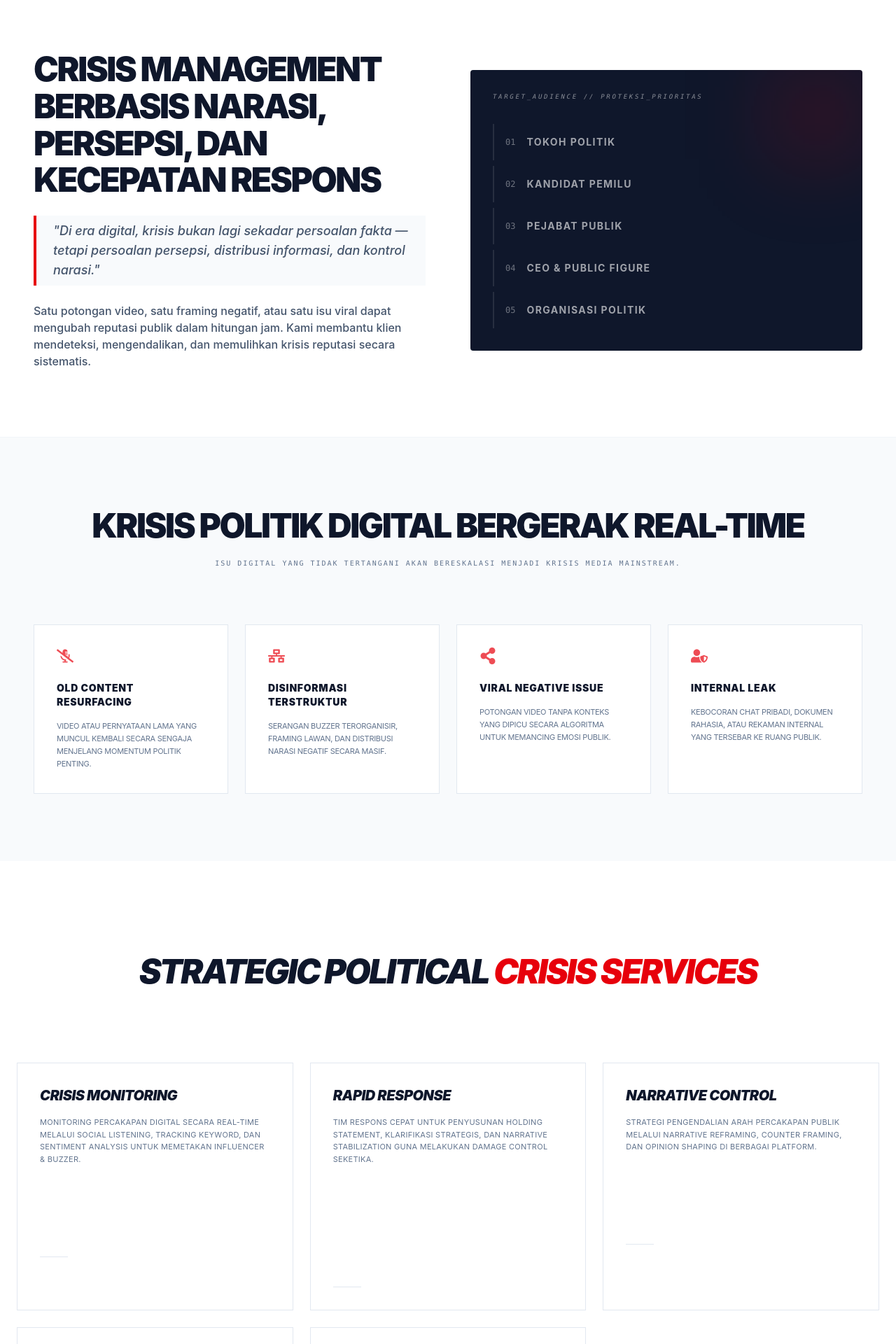
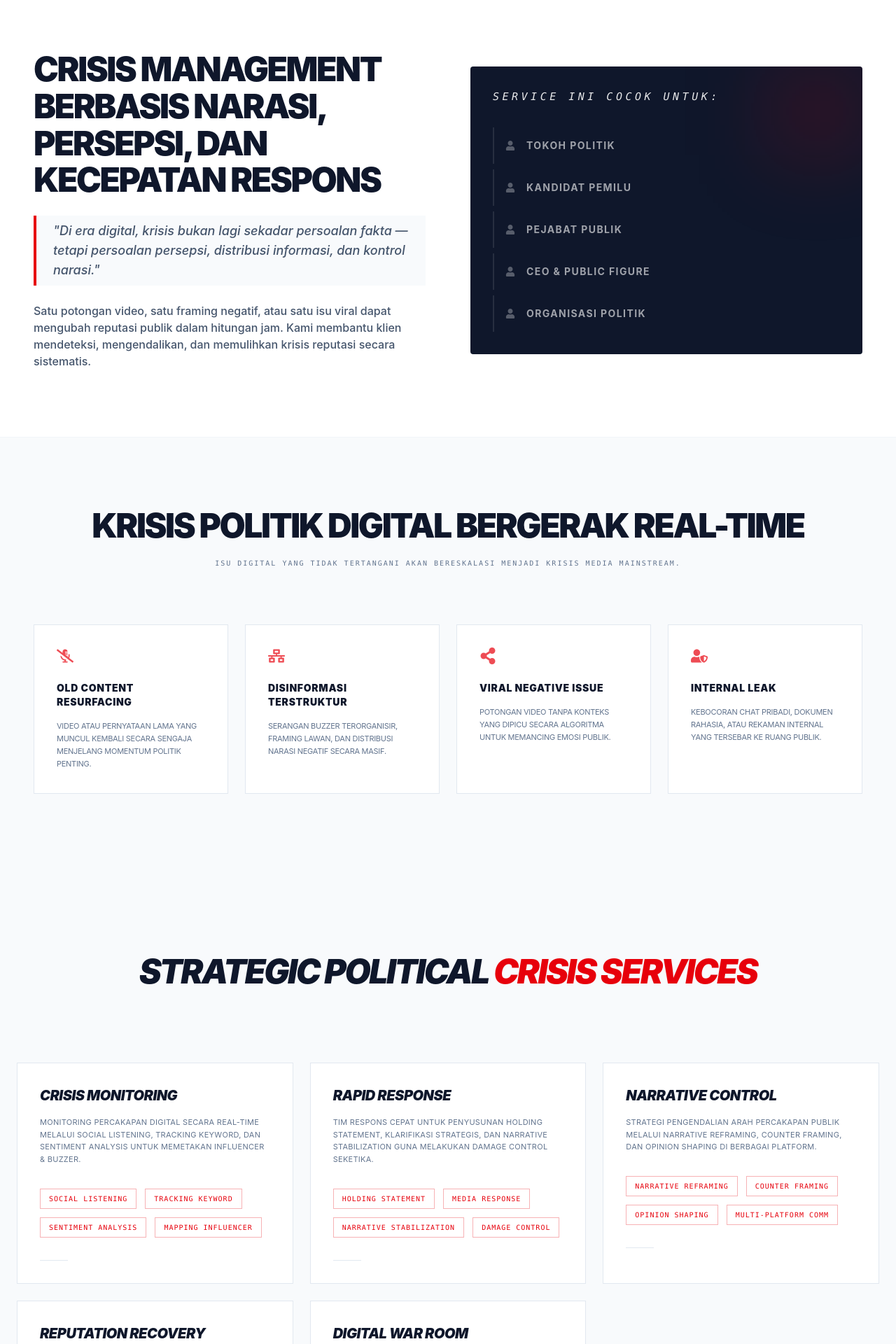
Before and after one commit to fjmahesa/crisis-management-web, a React (Vite) app: page / in a window 1280 px wide. Shown: the part 820-2740 px from the top of the page at 70% size. Built offline with nearby package versions, Linux system fonts and the light colour scheme.

Commit message:
update kecil tampilan

```diff
--- a/src/components/Footer.jsx
+++ b/src/components/Footer.jsx
@@ -33,7 +33,7 @@ export default function Footer() {
 
           {/* KOLOM 2: STRATEGIC LINKS (Span 3) */}
           <div className="md:col-span-3 space-y-6">
-            <h4 className="text-slate-900 dark:text-white text-[10px] font-mono tracking-[0.5em] uppercase font-black">Navigasi</h4>
+            {/* <h4 className="text-slate-900 dark:text-white text-[10px] font-mono tracking-[0.5em] uppercase font-black">Navigasi</h4> */}
             <ul className="space-y-4 text-[10px] font-bold tracking-widest uppercase">
               <li><Link to="/" className="text-slate-400 hover:text-red-600 transition-colors">Home</Link></li>
               <li><Link to="/layanan" className="text-slate-400 hover:text-red-600 transition-colors">About</Link></li>
--- a/src/components/Navbar.jsx
+++ b/src/components/Navbar.jsx
@@ -68,14 +68,14 @@ export default function Navbar() {
             {theme === 'dark' ? <FaSun size={12} /> : <FaMoon size={12} />}
           </button>
 
-          {/* CTA: KONTAK DARURAT / KONSULTASI RAHASIA */}
+          {/* CTA: KONTAK DARURAT / KONSULTASI RAHASIA
           <Link
             to="/contact"
             className="hidden md:flex items-center gap-2 bg-red-600 text-white px-5 py-2 hover:bg-red-700 transition-all font-black text-[10px] uppercase tracking-widest shadow-lg shadow-red-600/20"
           >
             <FaShieldAlt className="text-[12px]" />
             Konsultasi Rahasia
-          </Link>
+          </Link> */}
 
           {/* HAMBURGER (Mobile) */}
           <button
--- a/src/components/home/About.jsx
+++ b/src/components/home/About.jsx
@@ -1,5 +1,6 @@
 import React, { useState } from 'react';
 import { motion } from 'framer-motion';
+import { FaUser } from 'react-icons/fa'; // Import Ikon Person
 
 const fadeIn = {
   hidden: { opacity: 0, y: 20 },
@@ -7,7 +8,6 @@ const fadeIn = {
 };
 
 export default function About() {
-  // State khusus untuk menangani interaksi Tap di mobile
   const [activeTarget, setActiveTarget] = useState(null);
 
   const targets = [
@@ -24,7 +24,6 @@ export default function About() {
         <div className="grid grid-cols-1 lg:grid-cols-2 gap-12 md:gap-16 items-center">
 
           <motion.div initial="hidden" whileInView="visible" viewport={{ once: true }} variants={fadeIn}>
-            {/* <h4 className="text-red-600 font-mono text-[10px] tracking-[0.4em] uppercase font-bold mb-4">// Filosofi_Layanan</h4> */}
             <h2 className="text-3xl md:text-5xl font-black text-slate-900 dark:text-white leading-[1.1] tracking-tighter uppercase mb-6">
               Crisis Management Berbasis Narasi, Persepsi, dan Kecepatan Respons
             </h2>
@@ -45,13 +44,12 @@ export default function About() {
             className="relative p-6 md:p-8 bg-slate-900 text-white rounded-sm overflow-hidden"
           >
             <div className="absolute top-0 right-0 w-32 h-32 bg-red-600/20 blur-[60px]"></div>
-            <h3 className="font-mono text-[9px] tracking-[0.3em] uppercase mb-6 md:mb-8 opacity-50 italic">Target_Audience // Proteksi_Prioritas</h3>
+            <h3 className="font-mono text-[15px] tracking-[0.3em] uppercase mb-6 md:mb-8 opacity-90 italic">Service ini cocok untuk:</h3>
 
             <div className="flex flex-col gap-2">
               {targets.map((item, i) => (
                 <motion.div
                   key={i}
-                  // onClick hanya akan terasa efeknya di mobile melalui state activeTarget
                   onClick={() => setActiveTarget(i)}
                   className={`relative flex items-center gap-4 p-4 transition-all duration-300 cursor-pointer border-l-2 group
                     ${activeTarget === i
@@ -59,14 +57,12 @@ export default function About() {
                       : 'bg-transparent border-white/10 lg:hover:bg-red-600/5 lg:hover:border-red-600/50'
                     }`}
                 >
-                  {/* Indikator Angka */}
-                  <span className={`font-mono text-xs transition-colors duration-300
-                    ${activeTarget === i
-                      ? 'text-red-500'
-                      : 'text-white/40 lg:group-hover:text-red-500/70'
-                    }`}>
-                    0{i+1}
-                  </span>
+                  {/* Ikon Person Ganti Numbering */}
+                  <div className={`transition-colors duration-300 ${
+                    activeTarget === i ? 'text-red-500' : 'text-white/30 lg:group-hover:text-red-500/70'
+                  }`}>
+                    <FaUser size={14} />
+                  </div>
 
                   {/* Teks Target */}
                   <span className={`text-[10px] md:text-sm font-bold tracking-widest uppercase transition-all duration-300
@@ -77,7 +73,7 @@ export default function About() {
                     {item}
                   </span>
 
-                  {/* Shared Layout Glow untuk elemen yang benar-benar aktif (Mobile Tap) */}
+                  {/* Shared Layout Glow */}
                   {activeTarget === i && (
                     <motion.div
                       layoutId="activeBackground"
--- a/src/components/home/CTA.jsx
+++ b/src/components/home/CTA.jsx
@@ -43,7 +43,7 @@ export default function CTA() {
               whileTap={{ scale: 0.95 }}
               className="w-full md:w-auto px-10 py-5 bg-white text-slate-900 font-black uppercase tracking-[0.2em] text-xs flex items-center justify-center gap-3 shadow-2xl hover:bg-red-50 transition-colors"
             >
-              <FaWhatsapp className="text-lg" /> Konsultasi Rahasia
+              <FaWhatsapp className="text-lg" /> Konsultasi
             </motion.a>
 
             <motion.a
@@ -56,7 +56,7 @@ export default function CTA() {
             </motion.a>
           </div>
 
-          <div className="mt-16 flex items-center justify-center gap-8 opacity-30">
+          {/* <div className="mt-16 flex items-center justify-center gap-8 opacity-30">
             <div className="flex items-center gap-2">
               <div className="w-1 h-1 bg-white rounded-full"></div>
               <span className="text-[8px] font-mono text-white uppercase tracking-[0.2em]">Encrypted Data</span>
@@ -69,7 +69,7 @@ export default function CTA() {
               <div className="w-1 h-1 bg-white rounded-full"></div>
               <span className="text-[8px] font-mono text-white uppercase tracking-[0.2em]">Discreet Operation</span>
             </div>
-          </div>
+          </div> */}
         </motion.div>
       </div>
     </section>
--- a/src/components/home/Hero.jsx
+++ b/src/components/home/Hero.jsx
@@ -77,11 +77,11 @@ export default function Hero() {
 
           <motion.div variants={fadeIn("up")} className="flex flex-wrap gap-4">
             <button className="bg-red-600 text-white px-8 py-4 font-black text-[10px] uppercase tracking-[0.2em] hover:bg-red-700 transition-all shadow-xl shadow-red-600/20">
-              Konsultasi Strategis
-            </button>
-            <button className="px-8 py-4 text-[10px] font-black uppercase tracking-[0.2em] border border-slate-300 dark:border-white/10 text-slate-900 dark:text-white hover:bg-slate-900 hover:text-white dark:hover:bg-white dark:hover:text-black transition-all">
               Audit Risiko Digital
             </button>
+            {/* <button className="px-8 py-4 text-[10px] font-black uppercase tracking-[0.2em] border border-slate-300 dark:border-white/10 text-slate-900 dark:text-white hover:bg-slate-900 hover:text-white dark:hover:bg-white dark:hover:text-black transition-all">
+              Konsultasi Strategis
+            </button> */}
           </motion.div>
         </motion.div>
 
--- a/src/components/home/Layanan.jsx
+++ b/src/components/home/Layanan.jsx
@@ -1,5 +1,5 @@
 import React, { useState } from 'react';
-import { motion, AnimatePresence } from 'framer-motion';
+import { motion } from 'framer-motion';
 
 export default function Layanan() {
   const [activeService, setActiveService] = useState(null);
@@ -8,37 +8,32 @@ export default function Layanan() {
     {
       judul: "Crisis Monitoring",
       desc: "Monitoring percakapan digital secara real-time melalui social listening, tracking keyword, dan sentiment analysis untuk memetakan influencer & buzzer.",
-      code: "PROTOCOL/01",
       details: ["Social Listening", "Tracking Keyword", "Sentiment Analysis", "Mapping Influencer"]
     },
     {
       judul: "Rapid Response",
       desc: "Tim respons cepat untuk penyusunan holding statement, klarifikasi strategis, dan narrative stabilization guna melakukan damage control seketika.",
-      code: "PROTOCOL/02",
       details: ["Holding Statement", "Media Response", "Narrative Stabilization", "Damage Control"]
     },
     {
       judul: "Narrative Control",
       desc: "Strategi pengendalian arah percakapan publik melalui narrative reframing, counter framing, dan opinion shaping di berbagai platform.",
-      code: "PROTOCOL/03",
       details: ["Narrative Reframing", "Counter Framing", "Opinion Shaping", "Multi-platform Comm"]
     },
     {
       judul: "Reputation Recovery",
       desc: "Pemulihan reputasi jangka panjang melalui kampanye positif, leadership positioning, dan SEO reputation recovery untuk membangun kembali kepercayaan.",
-      code: "PROTOCOL/04",
       details: ["Positive Campaign", "Trust Rebuilding", "SEO Recovery", "Media Reinforcement"]
     },
     {
       judul: "Digital War Room",
       desc: "Layanan premium berupa pusat komando situasi, crisis dashboard, dan intelligence mapping untuk perlindungan penuh selama periode krusial.",
-      code: "PROTOCOL/05",
       details: ["Situation Room", "Crisis Dashboard", "Intelligence Mapping", "Election Protection"]
     }
   ];
 
   return (
-    <section className="py-20 md:py-32 px-6 relative transition-colors duration-700 bg-white dark:bg-[#050505] border-b border-slate-100 dark:border-white/5">
+    <section className="py-20 md:py-32 px-6 relative transition-colors duration-700 bg-slate-50 dark:bg-[#050505] border-b border-slate-100 dark:border-white/5">
       <div className="max-w-7xl mx-auto">
         <motion.div
           initial={{ opacity: 0, y: -10 }}
@@ -46,9 +41,6 @@ export default function Layanan() {
           viewport={{ once: true }}
           className="mb-16 md:mb-24 text-left md:text-center"
         >
-          {/* <span className="text-[10px] font-mono tracking-[0.5em] uppercase text-red-600 font-bold">
-            // Katalog_Solusi_Strategis
-          </span> */}
           <h2 className="text-3xl md:text-5xl font-black tracking-tighter mt-4 text-slate-900 dark:text-white uppercase italic">
             Strategic Political <span className="text-red-600">Crisis Services</span>
           </h2>
@@ -69,35 +61,35 @@ export default function Layanan() {
                 onMouseLeave={() => window.innerWidth > 1024 && setActiveService(null)}
                 className={`p-8 border transition-all duration-500 relative overflow-hidden cursor-pointer select-none group
                   ${isActive
-                    ? 'border-red-600/50 bg-slate-50 dark:bg-red-600/[0.04] shadow-2xl shadow-red-600/5'
-                    : 'border-slate-200 dark:border-white/5 bg-transparent lg:hover:border-red-600/30'}`}
+                    ? 'border-red-600 bg-slate-900 dark:bg-black shadow-2xl shadow-red-600/20 scale-[1.02] z-10'
+                    : 'border-slate-200 dark:border-white/5 bg-white dark:bg-slate-900/50 lg:hover:border-red-600/50'}`}
               >
-                {/* Kode Teknis
-                <div className={`absolute top-6 right-8 font-mono text-[9px] tracking-widest transition-colors duration-500 ${isActive ? 'text-red-600' : 'text-slate-300 dark:text-slate-700'}`}>
-                  {item.code}
-                </div> */}
+                {/* Indikator Garis Samping */}
+                <div className={`absolute top-0 left-0 w-[3px] h-full bg-red-600 transition-transform duration-700 origin-bottom ${isActive ? 'scale-y-100' : 'scale-y-0'}`}></div>
 
-                {/* Indikator Garis Samping */}
-                <div className={`absolute top-0 left-0 w-[2px] h-full bg-red-600 transition-transform duration-700 origin-bottom ${isActive ? 'scale-y-100' : 'scale-y-0'}`}></div>
-
-                <h3 className={`text-xl font-black mb-4 tracking-tight uppercase italic transition-all duration-500 ${isActive ? 'text-red-600 translate-x-2' : 'text-slate-900 dark:text-white'}`}>
+                {/* Judul */}
+                <h3 className={`text-xl font-black mb-4 tracking-tight uppercase italic transition-all duration-500
+                  ${isActive ? 'text-red-600 translate-x-2' : 'text-slate-900 dark:text-white'}`}>
                   {item.judul}
                 </h3>
 
-                <p className={`text-[11px] leading-relaxed transition-colors duration-500 uppercase tracking-wide mb-6 ${isActive ? 'text-slate-600 dark:text-slate-300' : 'text-slate-500 dark:text-slate-500'}`}>
+                {/* Deskripsi */}
+                <p className={`text-[11px] leading-relaxed transition-colors duration-500 uppercase tracking-wide mb-8
+                  ${isActive ? 'text-slate-200' : 'text-slate-500 dark:text-slate-400'}`}>
                   {item.desc}
                 </p>
 
-                {/* List Detail yang muncul saat Aktif - Diperbesar untuk keterbacaan */}
+                {/* Tags Detail - Perubahan Background & Teks saat Hover/Active */}
                 <div className="flex flex-wrap gap-2 md:gap-3">
                   {item.details.map((detail, idx) => (
                     <span
                       key={idx}
-                      className={`text-[10px] md:text-[11px] font-mono px-3 py-1.5 border transition-all duration-500 uppercase tracking-wider
-        ${isActive
-                          ? 'border-red-600/40 text-red-600 bg-red-600/5'
-                          : 'border-transparent text-transparent'
-                        }`}
+                      className={`text-[9px] md:text-[10px] font-mono px-3 py-1.5 border transition-all duration-500 uppercase tracking-widest
+                        ${isActive
+                          ? 'bg-red-600 border-red-600 text-white shadow-[0_0_15px_rgba(220,38,38,0.4)]'
+                          : 'bg-transparent border-red-600/30 text-red-600 dark:text-red-500'
+                        }
+                      `}
                     >
                       {detail}
                     </span>
```
